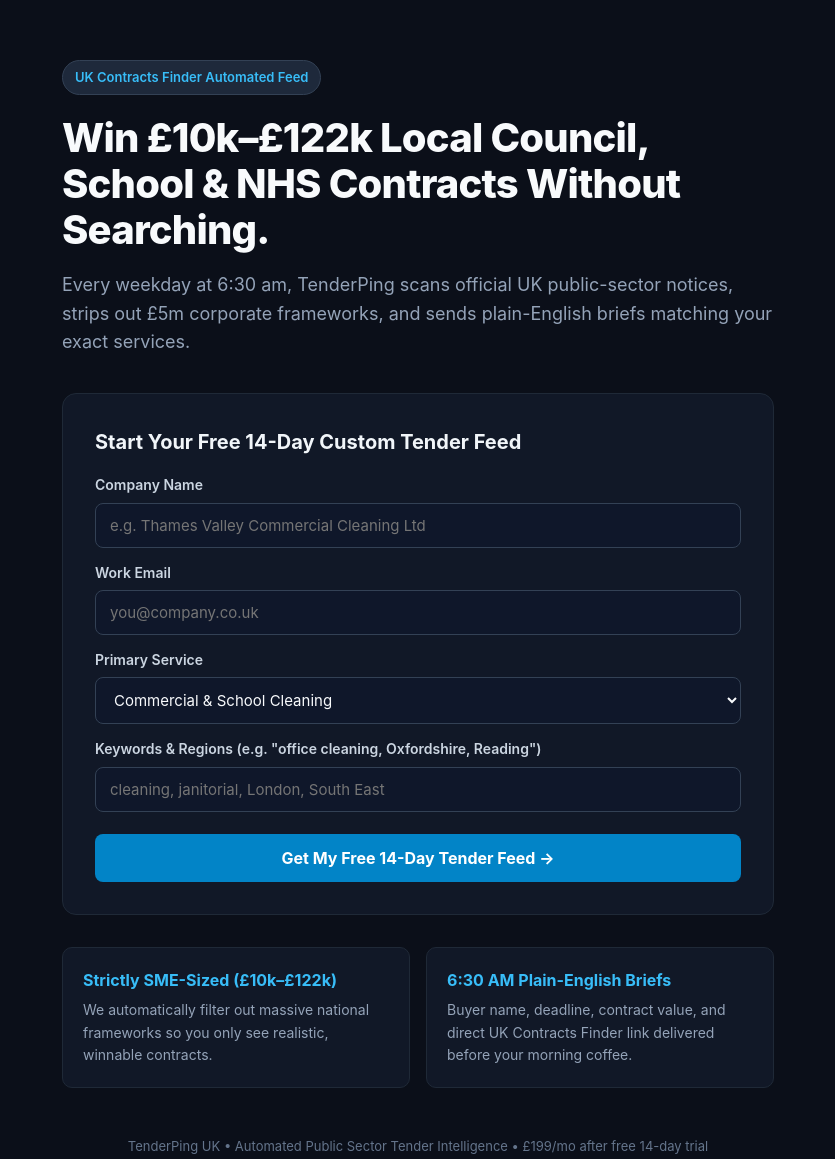
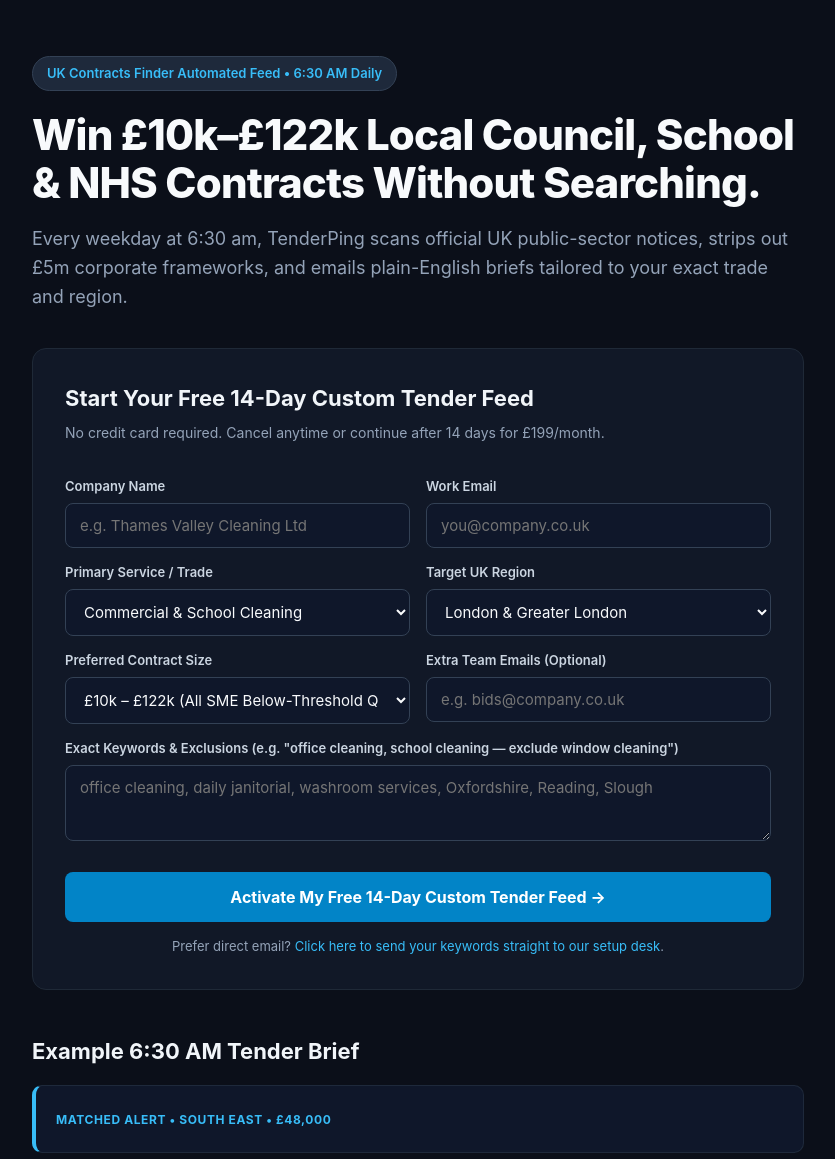
Before and after one commit to Nexus-lead-engine-Developer/pulse-route, a website: page index.html in a window 1280 px wide. Shown: the whole page, without its empty margins (222-1057 px from the left). Drawn offline with Linux system fonts and the light colour scheme.

Commit message:
Refactor styles and update tender feed form
Updated styles for container, badge, headings, and form elements. Improved layout and added new features to the tender feed form.

```diff
--- a/index.html
+++ b/index.html
@@ -7,120 +7,130 @@
   <style>
     * { box-sizing: border-box; margin: 0; padding: 0; font-family: -apple-system, BlinkMacSystemFont, "Segoe UI", Roboto, sans-serif; }
     body { background: #0b0f19; color: #f8fafc; line-height: 1.6; }
-    .container { max-width: 760px; margin: 0 auto; padding: 60px 24px; }
-    .badge { display: inline-block; background: #1e293b; color: #38bdf8; font-size: 13px; font-weight: 600; padding: 6px 12px; border-radius: 999px; margin-bottom: 20px; border: 1px solid #334155; }
-    h1 { font-size: 40px; line-height: 1.15; font-weight: 800; margin-bottom: 18px; letter-spacing: -0.02em; }
+    .container { max-width: 820px; margin: 0 auto; padding: 56px 24px; }
+    .badge { display: inline-block; background: #1e293b; color: #38bdf8; font-size: 13px; font-weight: 600; padding: 6px 14px; border-radius: 999px; margin-bottom: 20px; border: 1px solid #334155; }
+    h1 { font-size: 42px; line-height: 1.15; font-weight: 800; margin-bottom: 18px; letter-spacing: -0.02em; }
     p.sub { font-size: 18px; color: #94a3b8; margin-bottom: 36px; }
-    .card { background: #111827; border: 1px solid #1f2937; border-radius: 14px; padding: 32px; margin-bottom: 32px; }
-    .card h2 { font-size: 20px; margin-bottom: 16px; color: #f1f5f9; }
-    label { display: block; font-size: 14px; font-weight: 600; color: #cbd5e1; margin-bottom: 6px; margin-top: 14px; }
-    input, select { width: 100%; padding: 12px 14px; border-radius: 8px; border: 1px solid #334155; background: #0f172a; color: #f8fafc; font-size: 15px; }
-    button { width: 100%; margin-top: 22px; padding: 14px; background: #0284c7; color: white; font-size: 16px; font-weight: 700; border: none; border-radius: 8px; cursor: pointer; transition: background 0.15s ease; }
+    .card { background: #111827; border: 1px solid #1f2937; border-radius: 14px; padding: 32px; margin-bottom: 36px; }
+    .card h2 { font-size: 22px; margin-bottom: 6px; color: #f1f5f9; }
+    .card p.hint { font-size: 14px; color: #94a3b8; margin-bottom: 18px; }
+    .row { display: grid; grid-template-columns: 1fr 1fr; gap: 16px; }
+    label { display: block; font-size: 13px; font-weight: 600; color: #cbd5e1; margin-bottom: 6px; margin-top: 14px; }
+    input, select, textarea { width: 100%; padding: 12px 14px; border-radius: 8px; border: 1px solid #334155; background: #0f172a; color: #f8fafc; font-size: 15px; }
+    textarea { resize: vertical; min-height: 76px; }
+    button { width: 100%; margin-top: 24px; padding: 15px; background: #0284c7; color: white; font-size: 16px; font-weight: 700; border: none; border-radius: 8px; cursor: pointer; }
     button:hover { background: #0369a1; }
-    button:disabled { background: #334155; cursor: not-allowed; }
-    .success-box { display: none; background: #064e3b; border: 1px solid #10b981; color: #ecfdf5; padding: 20px; border-radius: 10px; margin-top: 16px; }
-    .success-box h3 { font-size: 18px; margin-bottom: 6px; }
-    .error-msg { display: none; color: #f87171; font-size: 14px; margin-top: 12px; }
-    .grid { display: grid; grid-template-columns: 1fr 1fr; gap: 16px; margin-top: 24px; }
+    .alt-link { text-align: center; margin-top: 14px; font-size: 13px; color: #94a3b8; }
+    .alt-link a { color: #38bdf8; text-decoration: none; }
+    .section-title { font-size: 22px; font-weight: 700; margin-top: 44px; margin-bottom: 16px; color: #f1f5f9; }
+    .grid { display: grid; grid-template-columns: 1fr 1fr; gap: 16px; }
+    .grid-3 { display: grid; grid-template-columns: 1fr 1fr 1fr; gap: 16px; }
     .feat { background: #111827; border: 1px solid #1f2937; padding: 20px; border-radius: 10px; }
     .feat h3 { font-size: 16px; color: #38bdf8; margin-bottom: 6px; }
     .feat p { font-size: 14px; color: #94a3b8; }
-    footer { text-align: center; font-size: 13px; color: #64748b; margin-top: 48px; }
-    @media (max-width: 600px) { h1 { font-size: 30px; } .grid { grid-template-columns: 1fr; } }
+    .sample { background: #0f172a; border-left: 4px solid #38bdf8; border-top: 1px solid #1e293b; border-right: 1px solid #1e293b; border-bottom: 1px solid #1e293b; padding: 20px; border-radius: 10px; margin-top: 12px; }
+    .sample-tag { font-size: 12px; font-weight: 700; color: #38bdf8; text-transform: uppercase; letter-spacing: 0.05em; }
+    .sample h4 { font-size: 17px; color: #f8fafc; margin: 6px 0; }
+    .sample p { font-size: 14px; color: #cbd5e1; margin-bottom: 4px; }
+    .faq-item { background: #111827; border: 1px solid #1f2937; padding: 18px 20px; border-radius: 10px; margin-bottom: 12px; }
+    .faq-item h4 { font-size: 15px; color: #f1f5f9; margin-bottom: 4px; }
+    .faq-item p { font-size: 14px; color: #94a3b8; }
+    footer { text-align: center; font-size: 13px; color: #64748b; margin-top: 56px; padding-top: 24px; border-top: 1px solid #1e293b; }
+    @media (max-width: 680px) { h1 { font-size: 30px; } .row, .grid, .grid-3 { grid-template-columns: 1fr; } }
   </style>
 </head>
 <body>
   <div class="container">
-    <span class="badge">UK Contracts Finder Automated Feed</span>
+    <span class="badge">UK Contracts Finder Automated Feed • 6:30 AM Daily</span>
     <h1>Win £10k–£122k Local Council, School & NHS Contracts Without Searching.</h1>
-    <p class="sub">Every weekday at 6:30 am, TenderPing scans official UK public-sector notices, strips out £5m corporate frameworks, and sends plain-English briefs matching your exact services.</p>
+    <p class="sub">Every weekday at 6:30 am, TenderPing scans official UK public-sector notices, strips out £5m corporate frameworks, and emails plain-English briefs tailored to your exact trade and region.</p>
 
     <div class="card">
       <h2>Start Your Free 14-Day Custom Tender Feed</h2>
-      <form id="trialForm">
+      <p class="hint">No credit card required. Cancel anytime or continue after 14 days for £199/month.</p>
+      <form action="https://web3forms.com" method="POST">
+        <input type="hidden" name="access_key" value="0b8dbf87-5620-4734-817d-25fda4336d27" />
+        <input type="hidden" name="subject" value="New TenderPing 14-Day Free Trial Request!" />
+        <input type="hidden" name="from_name" value="TenderPing UK" />
+
+        <div class="row">
+          <div>
             <label for="company">Company Name</label>
-        <input type="text" id="company" name="company" placeholder="e.g. Thames Valley Commercial Cleaning Ltd" required />
-
+            <input type="text" id="company" name="company" placeholder="e.g. Thames Valley Cleaning Ltd" required />
+          </div>
+          <div>
             <label for="email">Work Email</label>
             <input type="email" id="email" name="email" placeholder="you@company.co.uk" required />
-
-        <label for="sector">Primary Service</label>
-        <select id="sector" name="sector">
-          <option value="Commercial Cleaning">Commercial & School Cleaning</option>
-          <option value="Security & Manned Guarding">Security & Manned Guarding</option>
-          <option value="IT Support & Managed Services">IT Support & Managed Services</option>
-          <option value="Facilities & Grounds Maintenance">Facilities & Grounds Maintenance</option>
-          <option value="Other B2B Service">Other B2B Service</option>
-        </select>
-
-        <label for="keywords">Keywords & Regions (e.g. "office cleaning, Oxfordshire, Reading")</label>
-        <input type="text" id="keywords" name="keywords" placeholder="cleaning, janitorial, London, South East" required />
-
-        <button type="submit" id="submitBtn">Get My Free 14-Day Tender Feed →</button>
-        <p class="error-msg" id="errorMsg">Something went wrong—please try again or email sebastianvtesta@gmail.com directly.</p>
-      </form>
-
-      <div class="success-box" id="successBox">
-        <h3>You're In! Custom Feed Activated.</h3>
-        <p>We've locked in your keywords. Your first plain-English UK Contracts Finder brief will arrive at 6:30 am on the next weekday.</p>
           </div>
         </div>
 
-    <div class="grid">
-      <div class="feat">
-        <h3>Strictly SME-Sized (£10k–£122k)</h3>
-        <p>We automatically filter out massive national frameworks so you only see realistic, winnable contracts.</p>
+        <div class="row">
+          <div>
+            <label for="sector">Primary Service / Trade</label>
+            <select id="sector" name="sector">
+              <option value="Commercial & School Cleaning">Commercial & School Cleaning</option>
+              <option value="Security, CCTV & Manned Guarding">Security, CCTV & Manned Guarding</option>
+              <option value="IT Support & Managed Services">IT Support & Managed Services</option>
+              <option value="Facilities & Building Maintenance">Facilities & Building Maintenance</option>
+              <option value="Grounds Maintenance & Landscaping">Grounds Maintenance & Landscaping</option>
+              <option value="Electrical & Mechanical (M&E)">Electrical & Mechanical (M&E)</option>
+              <option value="HVAC, Plumbing & Heating">HVAC, Plumbing & Heating</option>
+              <option value="Roofing, Glazing & Building Fabric">Roofing, Glazing & Building Fabric</option>
+              <option value="Fire Safety & Compliance Testing">Fire Safety & Compliance Testing</option>
+              <option value="Waste Management & Recycling">Waste Management & Recycling</option>
+              <option value="Pest Control & Hygiene Services">Pest Control & Hygiene Services</option>
+              <option value="Catering & Hospitality Services">Catering & Hospitality Services</option>
+              <option value="Courier, Transport & Fleet Logistics">Courier, Transport & Fleet Logistics</option>
+              <option value="Training, HR & Recruitment">Training, HR & Recruitment</option>
+              <option value="Marketing, Design & Web Development">Marketing, Design & Web Development</option>
+              <option value="Consultancy & Professional Services">Consultancy & Professional Services</option>
+              <option value="Solar, EV Charging & Energy Retrofit">Solar, EV Charging & Energy Retrofit</option>
+              <option value="Other UK B2B Service">Other UK B2B Service</option>
+            </select>
           </div>
-      <div class="feat">
-        <h3>6:30 AM Plain-English Briefs</h3>
-        <p>Buyer name, deadline, contract value, and direct UK Contracts Finder link delivered before your morning coffee.</p>
+
+          <div>
+            <label for="region">Target UK Region</label>
+            <select id="region" name="region">
+              <option value="London & Greater London">London & Greater London</option>
+              <option value="South East (Oxfordshire, Berks, Bucks, Surrey, Kent)">South East (Oxon, Berks, Bucks, Surrey, Kent)</option>
+              <option value="South West (Bristol, Devon, Dorset, Wilts)">South West (Bristol, Devon, Dorset, Wilts)</option>
+              <option value="East of England (Cambs, Essex, Herts, Norfolk)">East of England (Cambs, Essex, Herts, Norfolk)</option>
+              <option value="West Midlands (Birmingham, Coventry, Staffs)">West Midlands (Birmingham, Coventry, Staffs)</option>
+              <option value="East Midlands (Nottingham, Leicester, Derby)">East Midlands (Nottingham, Leicester, Derby)</option>
+              <option value="North West (Manchester, Liverpool, Lancs)">North West (Manchester, Liverpool, Lancs)</option>
+              <option value="Yorkshire & The Humber (Leeds, Sheffield)">Yorkshire & The Humber (Leeds, Sheffield)</option>
+              <option value="North East (Newcastle, Durham, Teesside)">North East (Newcastle, Durham, Teesside)</option>
+              <option value="Scotland">Scotland</option>
+              <option value="Wales">Wales</option>
+              <option value="UK-Wide / Remote Delivery">UK-Wide / Remote Delivery</option>
+            </select>
           </div>
         </div>
 
-    <footer>TenderPing UK • Automated Public Sector Tender Intelligence • £199/mo after free 14-day trial</footer>
+        <div class="row">
+          <div>
+            <label for="budget">Preferred Contract Size</label>
+            <select id="budget" name="budget">
+              <option value="£10k – £122k (All SME Below-Threshold Quotes)">£10k – £122k (All SME Below-Threshold Quotes)</option>
+              <option value="£10k – £50k (Quick-Turnaround Direct Quotes)">£10k – £50k (Quick-Turnaround Direct Quotes)</option>
+              <option value="£50k – £122k (Multi-Year Local Contracts)">£50k – £122k (Multi-Year Local Contracts)</option>
+            </select>
+          </div>
+          <div>
+            <label for="recipients">Extra Team Emails (Optional)</label>
+            <input type="text" id="recipients" name="recipients" placeholder="e.g. bids@company.co.uk" />
+          </div>
         </div>
 
-  <script>
-    const form = document.getElementById('trialForm');
-    const btn = document.getElementById('submitBtn');
-    const successBox = document.getElementById('successBox');
-    const errorMsg = document.getElementById('errorMsg');
+        <label for="keywords">Exact Keywords & Exclusions (e.g. "office cleaning, school cleaning — exclude window cleaning")</label>
+        <textarea id="keywords" name="keywords" placeholder="office cleaning, daily janitorial, washroom services, Oxfordshire, Reading, Slough" required></textarea>
 
-    form.addEventListener('submit', async (e) => {
-      e.preventDefault();
-      btn.disabled = true;
-      btn.textContent = 'Activating Your Feed...';
-      errorMsg.style.display = 'none';
+        <button type="submit">Activate My Free 14-Day Custom Tender Feed →</button>
+      </form>
+      <p class="alt-link">Prefer direct email? <a href="mailto:sebastianvtesta@://gmail.com:">Click here to send your keywords straight to our setup desk</a>.</p>
+    </div>
 
-      const payload = {
-        access_key: '0b8dbf87-5620-4734-817d-25fda4336d27',
-        subject: 'New TenderPing 14-Day Free Trial Request!',
-        from_name: 'TenderPing UK',
-        company: document.getElementById('company').value,
-        email: document.getElementById('email').value,
-        sector: document.getElementById('sector').value,
-        keywords: document.getElementById('keywords').value
-      };
-
-      try {
-        const res = await fetch('https://web3forms.com', {
-          method: 'POST',
-          headers: { 'Content-Type': 'application/json', 'Accept': 'application/json' },
-          body: JSON.stringify(payload)
-        });
-        const result = await res.json();
-        if (result.success) {
-          form.style.display = 'none';
-          successBox.style.display = 'block';
-        } else {
-          throw new Error(result.message || 'Submission failed');
-        }
-      } catch (err) {
-        errorMsg.style.display = 'block';
-        btn.disabled = false;
-        btn.textContent = 'Get My Free 14-Day Tender Feed →';
-      }
-    });
-  </script>
-</body>
-</html>
+    <h2 class="section-title">Example 6:30 AM Tender Brief</h2>
+    <div class="sample">
+      <span class="sample-tag">Matched Alert • South East • £48,000</span>
```
Lines whose indentation alone changed are shown as unchanged.
